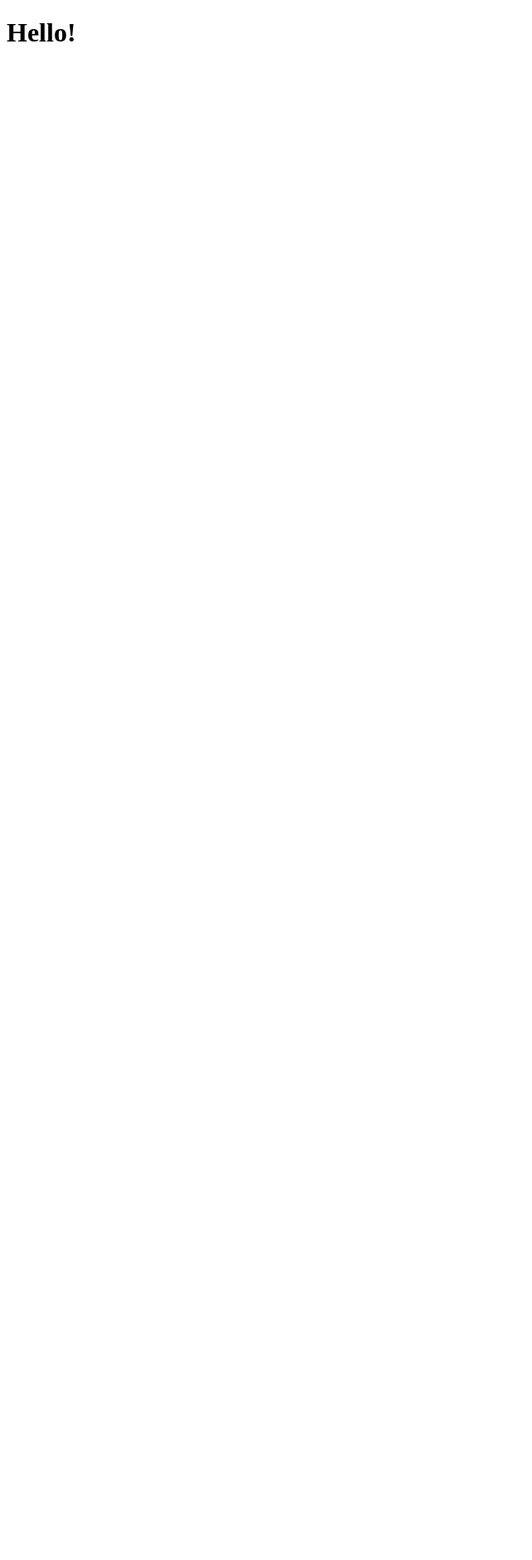
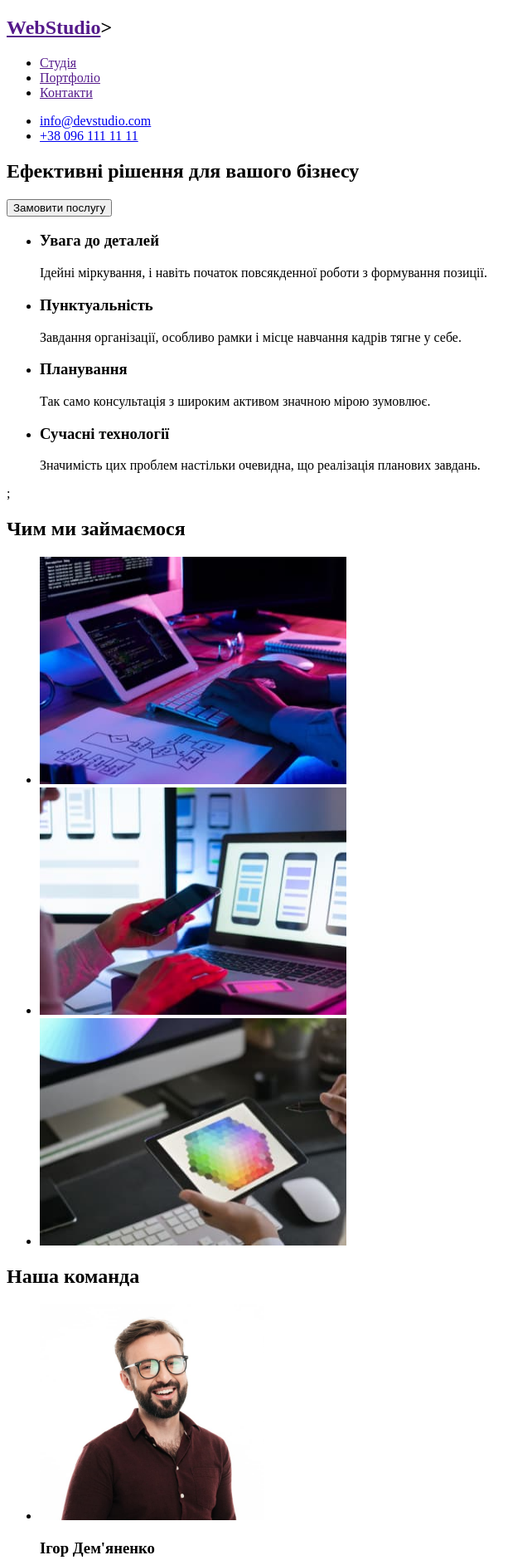
Before and after one commit to duyunov/goit-markup-hw-01, a plain HTML site: page index.html in a window 1280 px wide. Shown: the top 1880 px of the page at 83% size, without its empty margins (0-642 px from the left). Before the commit the page ends 800 px from the top, so only its background shows below. Drawn offline with Linux system fonts and the light colour scheme.

Commit message:
Homework Ready
Homework Ready

```diff
--- a/index.html
+++ b/index.html
@@ -1,12 +1,94 @@
 <!DOCTYPE html>
-<html lang="en">
+<html lang="uk">
+
 <head>
     <meta charset="UTF-8">
     <meta http-equiv="X-UA-Compatible" content="IE=edge">
     <meta name="viewport" content="width=device-width, initial-scale=1.0">
-    <title>Document</title>
+    <title>WebStudio</title>
 </head>
+
 <body>
-    <h1>Hello!</h1>
+    <header>
+        <h2><a href="">WebStudio</a>></h2>
+        <nav>
+            <ul>
+                <li><a href="">Студія</a></li>
+                <li><a href="">Портфоліо</a></li>
+                <li><a href="">Контакти</a></li>
+            </ul>
+            <ul>
+                <li><a href="mailto:info@devstudio.com">info@devstudio.com</a></li>
+                <li><a href="tel:+380961111111">+38 096 111 11 11</a></li>
+            </ul>
+        </nav>
+    </header>
+    <main>
+        <section>
+            <h1>Ефективні рішення для вашого бізнесу</h1>
+            <button type="button">Замовити послугу</button>
+        </section>
+        <section>
+            <ul>
+                <li>
+                    <h3>Увага до деталей</h3>
+                    <p>Ідейні міркування, і навіть початок повсякденної роботи з формування позиції.</p>
+                </li>
+                <li>
+                    <h3>Пунктуальність</h3>
+                    <p>Завдання організації, особливо рамки і місце навчання кадрів тягне у себе.</p>
+                </li>
+                <li>
+                    <h3>Планування</h3>
+                    <p>Так само консультація з широким активом значною мірою зумовлює.</p>
+                </li>
+                <li>
+                    <h3>Сучасні технології</h3>
+                    <p>Значимість цих проблем настільки очевидна, що реалізація планових завдань.</p>
+                </li>
+            </ul>;
+            <h2>Чим ми займаємося</h2>
+            <ul>
+                <li><img src="./images/what-we-do-1.jpg" alt="laptop" width="370" height="274"></li>
+                <li><img src="./images/what-we-do-2.jpg" alt="laptop and phone" width="370" height="274"></li>
+                <li><img src="./images/what-we-do-3.jpg" alt="laptop and tablet" width="370" height="274"></li>
+            </ul>
+        </section>
+        <section>
+            <h2>Наша команда</h2>
+            <ul>
+                <li>
+                    <img src="./images/employee-1.jpg" alt="employee" width="270" height="260">
+                    <h3>Ігор Дем'яненко</h3>
+                    <p lang="en">Product Designer</p>
+                </li>
+                <li>
+                    <img src="./images/employee-2.jpg" alt="employee" width="270" height="260">
+                    <h3>Ольга Рєпіна</h3>
+                    <p lang="en">Frontend Developer</p>
+                </li>
+                <li>
+                    <img src="./images/employee-3.jpg" alt="employee" width="270" height="260">
+                    <h3>Микола Тарасов</h3>
+                    <p lang="en">Marketing</p>
+                </li>
+                <li>
+                    <img src="./images/employee-4.jpg" alt="employee" width="270" height="260">
+                    <h3>Михайло Єрмаков</h3>
+                    <p lang="en">UI Designer</p>
+                </li>
+            </ul>
+        </section>
+    </main>
+    <footer>
+        <h2>WebStudio</h2>
+        <address>
+            <p>м. Київ, пр-т Лесі Українки, 26</p>
+            <a href="mailto:info@devstudio.com">info@devstudio.com</a>
+            <br>
+            <a href="tel:+380961111111">+38 096 111 11 11</a>
+        </address>
+    </footer>
 </body>
+
 </html>
```
Also changed, not shown: images/employee-1.jpg (added), images/employee-2.jpg (added), images/employee-3.jpg (added), images/employee-4.jpg (added), images/what-we-do-1.jpg (added), images/what-we-do-2.jpg (added), images/what-we-do-3.jpg (added).
